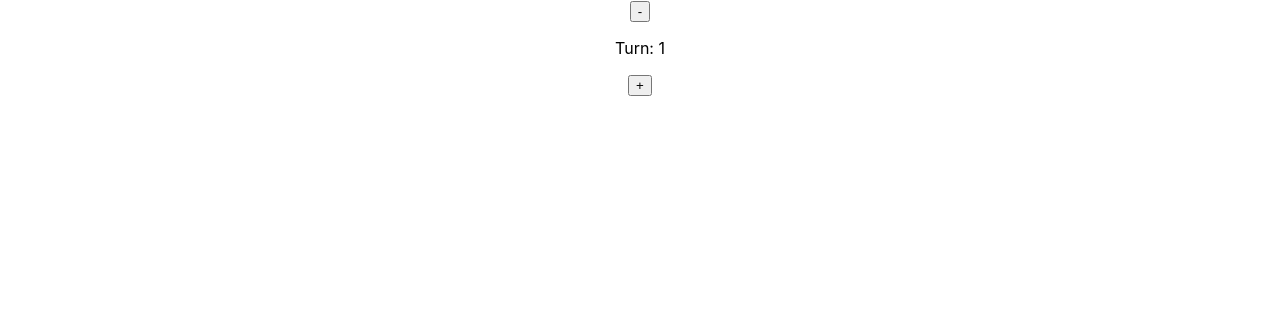
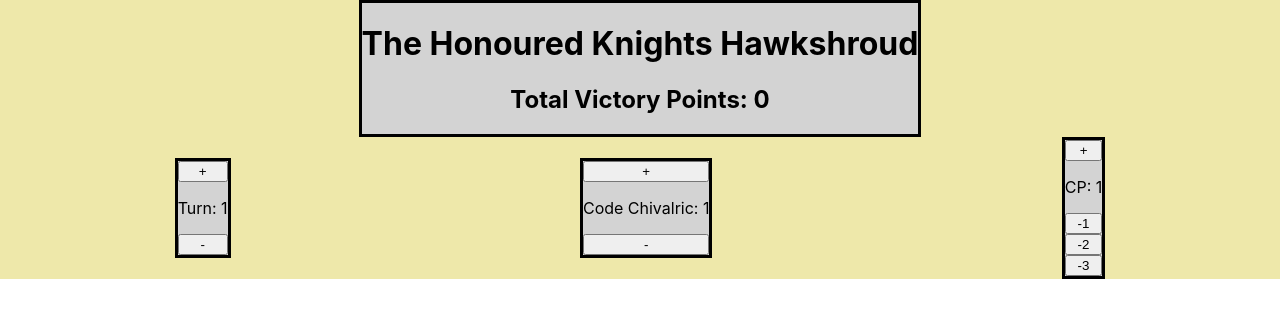
Before and after one commit to DCDoncaster/battletracker, a React (Create React App) app: page / in a window 1280 px wide. Shown: the top 318 px of the page. Built offline with nearby package versions, Linux system fonts and the light colour scheme.

Commit message:
Added Header and other trackers

```diff
--- a/src/App.css
+++ b/src/App.css
@@ -1,16 +1,30 @@
 .App {
+  display: flex;
   text-align: center;
+  flex-direction: column;
+  background-color: palegoldenrod;
 }
+#row1{
+  display: flex;
+  flex-direction: row;
+  justify-content: space-around;
+  align-items: center;
+  background-color: palegoldenrod;
+}
+.Component{
+  display: flex;
+  text-align: center;
+  flex-direction: row;
+  margin: auto;
+  background-color: lightgray;
+  border-style: solid;
 
-.App-logo {
-  height: 40vmin;
-  pointer-events: none;
 }
-
-@media (prefers-reduced-motion: no-preference) {
-  .App-logo {
-    animation: App-logo-spin infinite 20s linear;
-  }
+.buttonWrapper{
+  display: flex;
+  text-align: center;
+  flex-direction: column;
+  margin: auto;
 }
 
 .App-header {
@@ -23,16 +37,3 @@
   font-size: calc(10px + 2vmin);
   color: white;
 }
-
-.App-link {
-  color: #61dafb;
-}
-
-@keyframes App-logo-spin {
-  from {
-    transform: rotate(0deg);
-  }
-  to {
-    transform: rotate(360deg);
-  }
-}
--- a/src/App.js
+++ b/src/App.js
@@ -1,13 +1,27 @@
 import './App.css';
-import VPButtons from './components/TurnTracker';
 import {useState} from 'react';
 import TurnComponent from './components/TurnTracker';
+import ChivalryComponent from './components/ChivalricTracker';
+import Header from './components/Header';
+import CommandComponent from './components/CommandTracker';
 
 function App() {
   const [turn, setTurn] = useState(1);
+  const [chivalry, setChivalry] = useState(1);
+  const [commandPoints, setCommandPoints] = useState(1);
+  const [totalVP, setTotalVP] = useState(0);
+
+
   return (
     <div className="App">
-      <TurnComponent turn={turn} setTurn={setTurn}/>
+      <div className='Component'><Header chivalry={chivalry} totalVP={totalVP}/></div>
+
+      <div id='row1'>
+      <div className='Component'><TurnComponent turn={turn} setTurn={setTurn} commandPoints={commandPoints} setCommandPoints={setCommandPoints}/></div>
+      <div className='Component'> <ChivalryComponent chivalry={chivalry} setChivalry={setChivalry}/></div>
+      <div className='Component'><CommandComponent commandPoints={commandPoints} setCommandPoints={setCommandPoints}/></div>
+      </div>
+
     </div>
   );
 }
--- /dev/null
+++ b/src/components/ChivalricTracker.js
@@ -0,0 +1,19 @@
+import React from 'react';
+
+function ChivalryComponent(props) {
+    return (
+
+      <div className='buttonWrapper'>
+        {/* button to increase chivalry by 1 to max of 6*/}
+        <button onClick={() => props.chivalry <6? props.setChivalry(props.chivalry + 1):props.setChivalry}>+</button>
+        {/* display current chivalry */}
+        <p>Code Chivalric: {props.chivalry}</p>
+        {/* button to decrease chivalry by 1 to minimum of 0*/}
+                <button onClick={() => props.chivalry >0 ?props.setChivalry(props.chivalry - 1):props.setChivalry}>-</button>
+        </div>
+
+
+    );
+  }
+
+  export default ChivalryComponent;
--- /dev/null
+++ b/src/components/CommandTracker.js
@@ -0,0 +1,21 @@
+import React from 'react';
+
+function CommandComponent(props) {
+    return (
+
+      <div className='buttonWrapper'>
+        {/* button to increase command by 1 */}
+        <button onClick={() => props.setCommandPoints(props.commandPoints + 1)}>+</button>
+        {/* display current command */}
+        <p>CP: {props.commandPoints}</p>
+        {/* button to decrease command by 1 to minimum of 0*/}
+        <button onClick={() => props.commandPoints >0 ?props.setCommandPoints(props.commandPoints - 1):props.setCommandPoints}>-1</button>
+        <button onClick={() => props.commandPoints >0 ?props.setCommandPoints(props.commandPoints - 2):props.setCommandPoints}>-2</button>
+        <button onClick={() => props.commandPoints >0 ?props.setCommandPoints(props.commandPoints - 3):props.setCommandPoints}>-3</button>
+        </div>
+
+
+    );
+  }
+
+  export default CommandComponent;
--- /dev/null
+++ b/src/components/Header.js
@@ -0,0 +1,13 @@
+import React from 'react';
+
+function Header(props) {
+    return (
+      <div>
+        <h1>The {props.chivalry === 0?"Dishonoured":props.chivalry > 4?"Virtuous":"Honoured"} Knights Hawkshroud</h1>
+        <h2>Total Victory Points: {props.totalVP}</h2>
+      </div>
+
+    );
+  }
+
+  export default Header;
--- a/src/components/TurnTracker.js
+++ b/src/components/TurnTracker.js
@@ -1,15 +1,15 @@
-import React, {UseEffect} from 'react';
+import React from 'react';
 
 function TurnComponent(props) {
     return (
-      <div>
-        {/* button to decrease turn by 1 to minimum of 0*/}
-        <button onClick={() => props.turn >1 ?props.setTurn(props.turn - 1):props.setTurn}>-</button>
+      <div className='buttonWrapper'>
+        {/* button to increase turn by 1 */}
+        <button onClick={() => props.setTurn(props.turn + 1)}>+</button>
         {/* display current turn */}
         <p>Turn: {props.turn}</p>
-        {/* button to increase turn by 1 */}
-        <button onClick={() => props.setTurn(props.turn + 1)}>+</button>
-
+        {/* button to decrease turn by 1 to minimum of 0*/}
+        {/*TODO:  Would like this to incremenent/decrement CP appropriately at some point in future */}
+        <button onClick={() => props.turn >1 ?props.setTurn(props.turn - 1):null}>-</button>
       </div>
     );
   }
```
